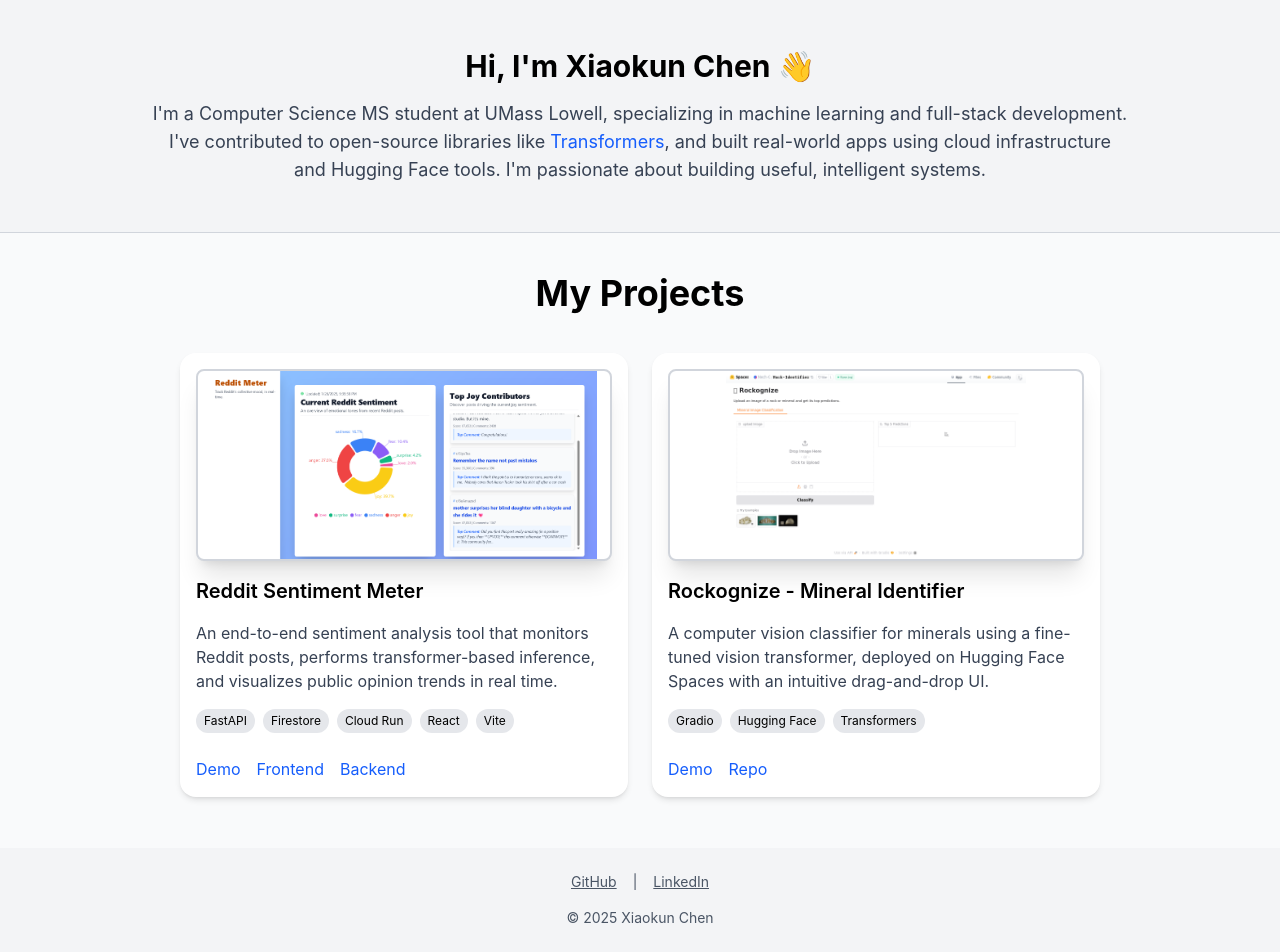
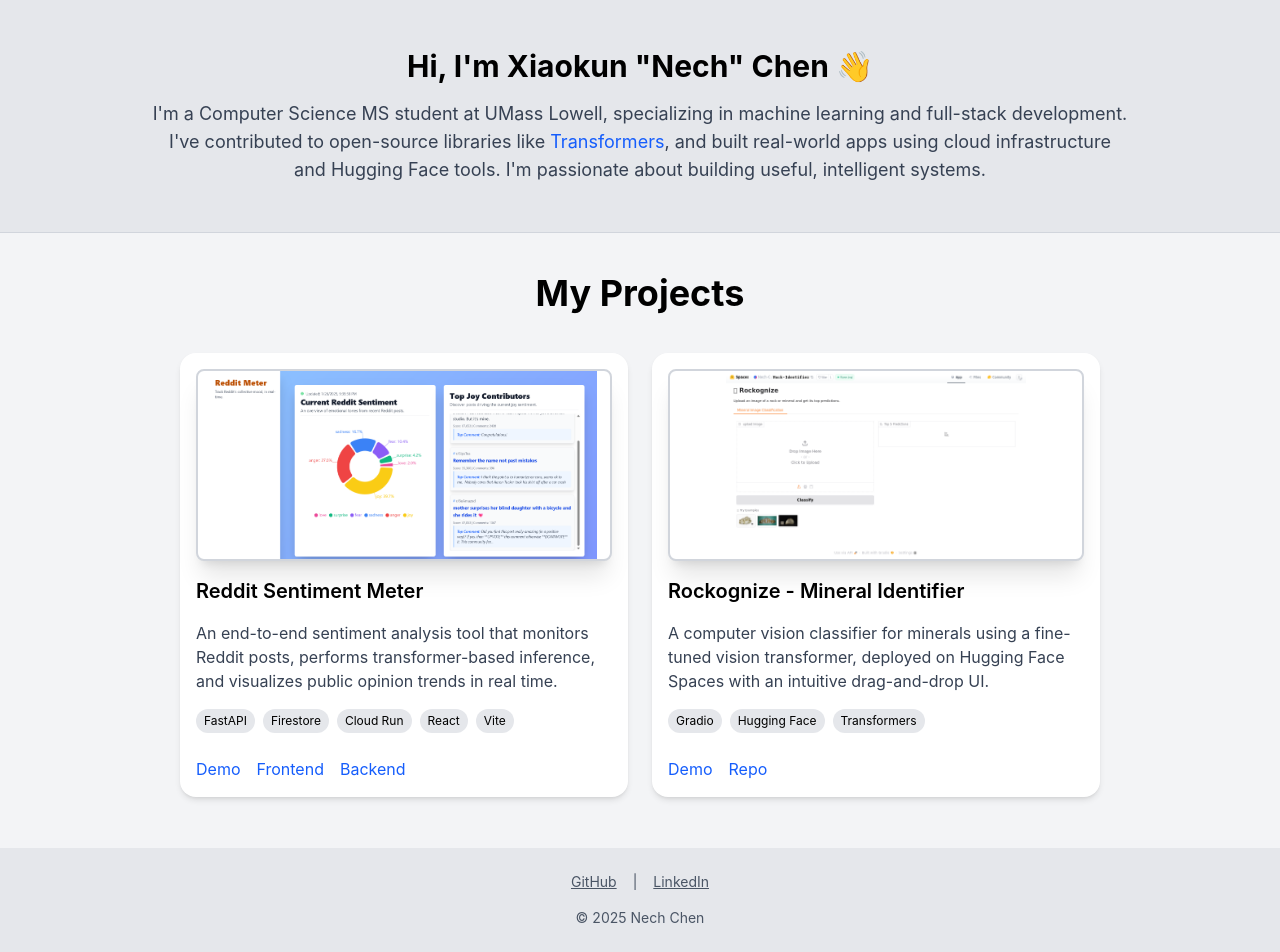
Before and after one commit to Nech-C/Nech-C, a React (Vite) app: page / in a window 1280 px wide. Built offline with nearby package versions, Linux system fonts and the light colour scheme.

Commit message:
fix: correct color and name

```diff
--- a/src/App.jsx
+++ b/src/App.jsx
@@ -32,11 +32,11 @@ const projects = [
 
 function App() {
   return (
-    <div className="bg-gray-50">
+    <div className="bg-gray-100">
       <main className="min-h-screen">
-        <section className="bg-gray-100 py-12">
+        <section className="bg-gray-200 py-12">
           <div className="max-w-5xl mx-auto text-center px-6">
-            <h1 className="text-3xl font-bold mb-4">Hi, I'm Xiaokun Chen 👋</h1>
+            <h1 className="text-3xl font-bold mb-4">Hi, I'm Xiaokun "Nech" Chen 👋</h1>
             <p className="text-gray-700 text-lg">
               I'm a Computer Science MS student at UMass Lowell, specializing in machine learning and full-stack development.
               I've contributed to open-source libraries like <a href="https://github.com/huggingface/transformers" className="text-blue-600 hover:underline">Transformers</a>,
@@ -55,7 +55,7 @@ function App() {
           </div>
         </section>
       </main>
-      <footer className="bg-gray-100 py-6 mt-12 text-center text-sm text-gray-600">
+      <footer className="bg-gray-200 py-6 mt-12 text-center text-sm text-gray-600">
         <div className="flex flex-col sm:flex-row justify-center items-center gap-4">
           <a
             href="https://github.com/Nech-C"
@@ -75,7 +75,7 @@ function App() {
             LinkedIn
           </a>
         </div>
-        <p className="mt-4">&copy; {new Date().getFullYear()} Xiaokun Chen</p>
+        <p className="mt-4">&copy; {new Date().getFullYear()} Nech Chen</p>
       </footer>
 
     </div>
```
